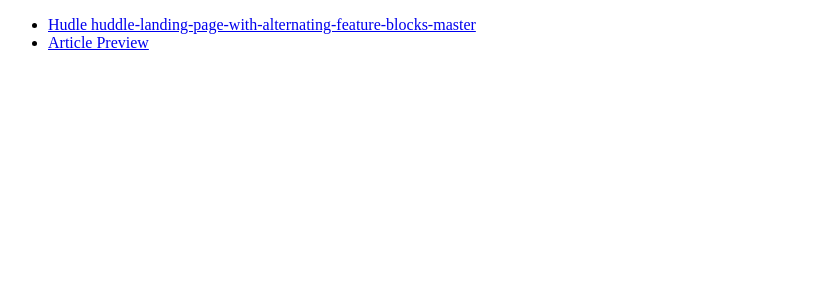
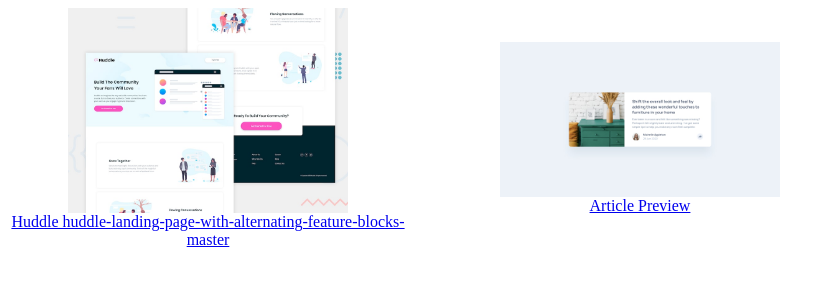
Before and after one commit to Ajwad-sys/Portfolio-Projects, a plain HTML site: page index.html in a window 1280 px wide. Shown: the whole page, without its empty margins (0-832 px from the left). Drawn offline with Linux system fonts and the light colour scheme.

Commit message:
updated index.html

```diff
--- a/index.html
+++ b/index.html
@@ -4,21 +4,36 @@
     <head>
         <meta charset="UTF-8">
         <meta name="viewport" content="width=device-width, initial-scale=1.0">
+        <link rel="stylesheet" href="./style.css">
         <title>Document</title>
     </head>
 
     <body>
         <div class="container">
 
-            <ul>
-                <li>
-                    <a href="./huddle-landing-page-with-alternating-feature-blocks-master/index.html"> Hudle
-                        huddle-landing-page-with-alternating-feature-blocks-master</a>
-                </li>
+            <div class="image">
+                <img src="./huddle-landing-page-with-alternating-feature-blocks-master/design/desktop-preview.jpg"
+                    alt="huddle-landing-page-with-alternating-feature-blocks-master">
+                <a href="./huddle-landing-page-with-alternating-feature-blocks-master/index.html"> Huddle
+                    huddle-landing-page-with-alternating-feature-blocks-master</a>
+            </div>
 
-                <li>
-                    <a href="./article-preview-component-master\index.html">Article Preview</a></li>
-            </ul>
+            <div class="image">
+                <img src="./article-preview-component-master/design/desktop-design.jpg" alt="desktop-design">
+                <a href="./article-preview-component-master\index.html">Article Preview</a></li>
+            </div>
+
+            <div class="image">
+
+            </div>
+            <div class="image">
+
+            </div>
+
+            <div class="image">
+
+            </div>
+
         </div>
     </body>
 
--- /dev/null
+++ b/style.css
@@ -0,0 +1,17 @@
+.container {
+    display: grid;
+    grid-template-columns: 1fr 1fr 1fr;
+    grid-gap: 2em;
+    place-items: center;
+}
+
+.image {
+    display: flex;
+    flex-direction: column;
+    text-align: center;
+}
+
+.image img {
+    width: 70%;
+    margin: auto;
+}
```
